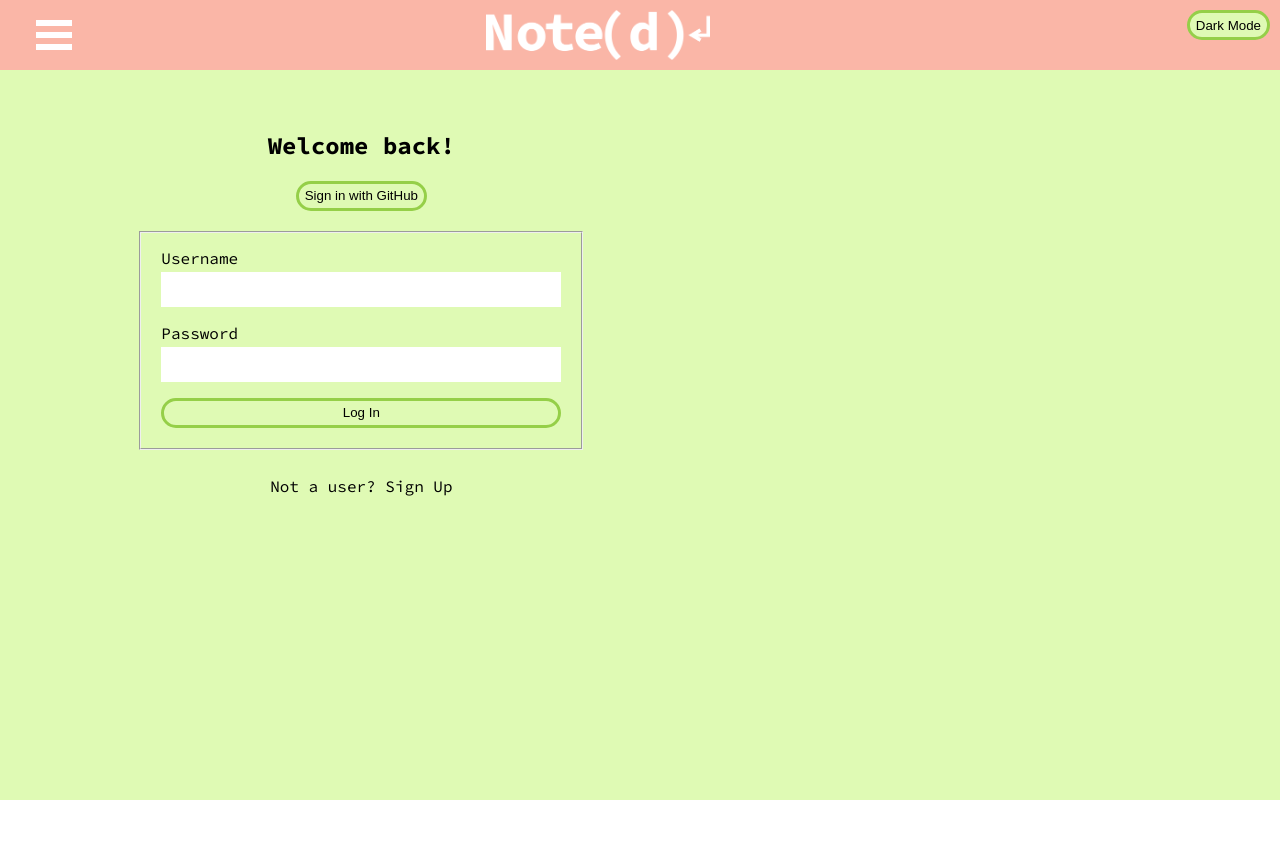
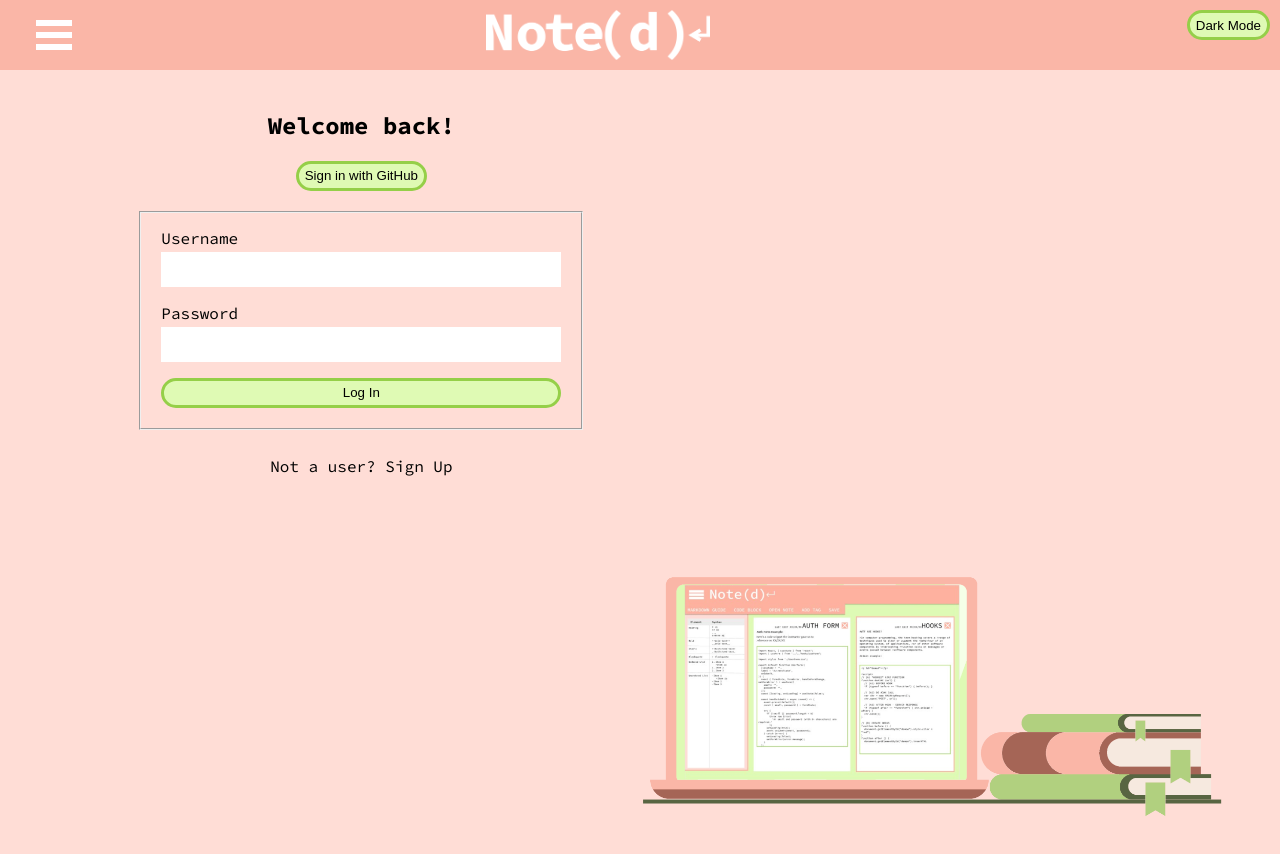
Before and after one commit to Alchemy-Notes/FRONTEND, a React app: page /login in a window 1280 px wide. Shown: the top 854 px of the page. Before the commit the page ends 800 px from the top, so only its background shows below. Built offline with nearby package versions, Linux system fonts and the light colour scheme.

Commit message:
Fixing the stuff I lost

```diff
--- a/src/App.css
+++ b/src/App.css
@@ -26,7 +26,6 @@ main {
 }
 
 .lightHeader {
-  margin-bottom: 20px;
   padding: 10px;
   height: 50px;
   display: flex;
@@ -47,7 +46,6 @@ main {
 }
 
 .darkHeader {
-  margin-bottom: 20px;
   padding: 10px;
   height: 50px;
   display: flex;
--- a/src/views/Auth/Auth.css
+++ b/src/views/Auth/Auth.css
@@ -60,11 +60,12 @@
     '. computer computer';
 }
 
-/* body {
-  margin: 0;
-  background-color: #e9bdb3;
+.bgImg {
   background-image: url('../../../public/assets/NotedBG.png');
   background-position: bottom right;
+  background-size: cover;
   background-repeat: no-repeat;
-  background-size: cover;
-} */
+  height: 100vh;
+  width: 100vw;
+  color: #000;
+}
--- a/src/views/Auth/Auth.jsx
+++ b/src/views/Auth/Auth.jsx
@@ -45,6 +45,7 @@ export default function Auth({ isSigningUp = false }) {
   };
 
   return (
+    <div className={styles.bgImg}>
       <section className={styles.container}>
         {/* <img src={notedlogo} className={styles.logo} /> */}
         <h2 className={styles.welcome}>
@@ -75,5 +76,6 @@ export default function Auth({ isSigningUp = false }) {
           </p>
         )}
       </section>
+    </div>
   );
 }
```
Lines whose indentation alone changed are shown as unchanged.
